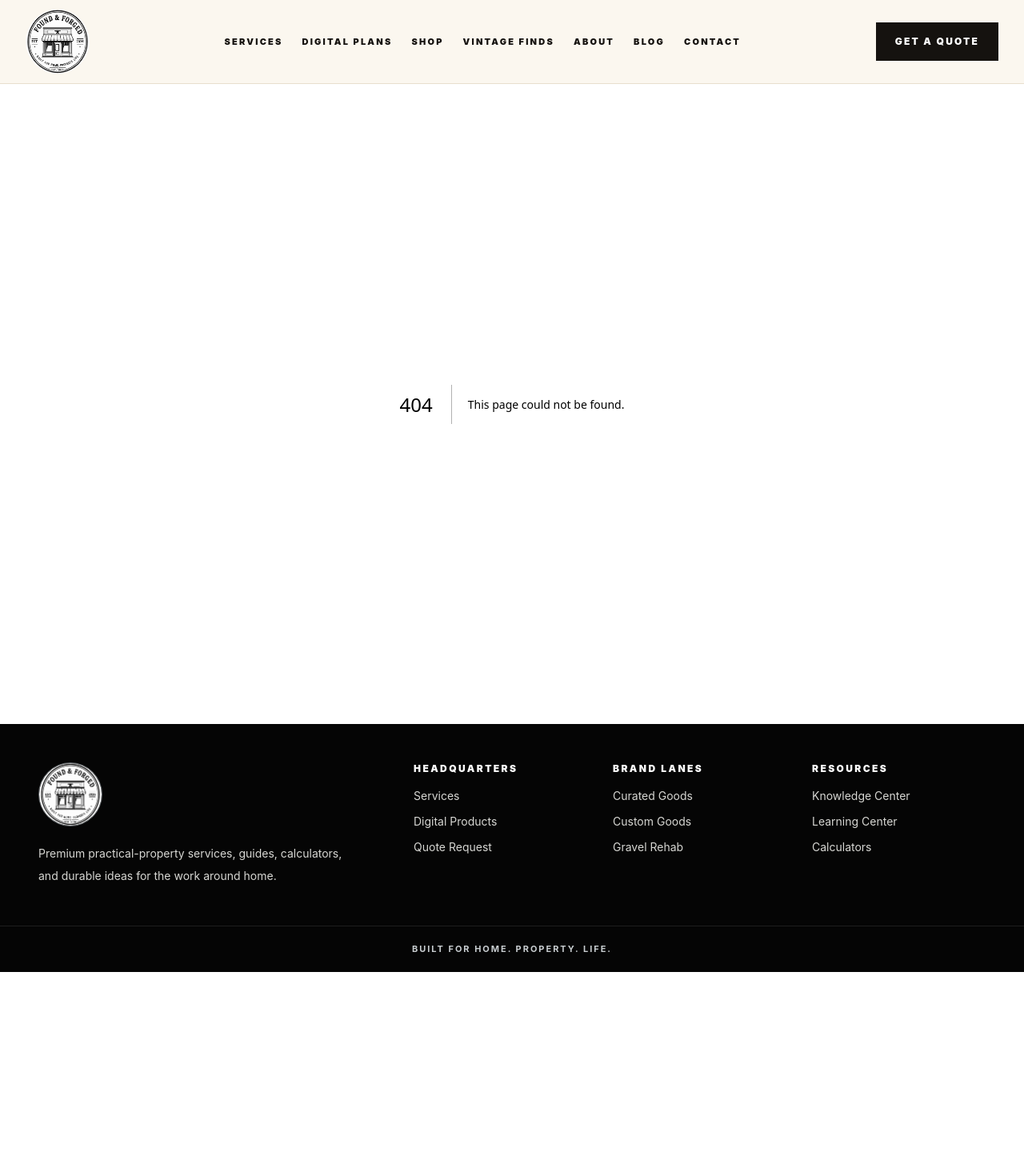
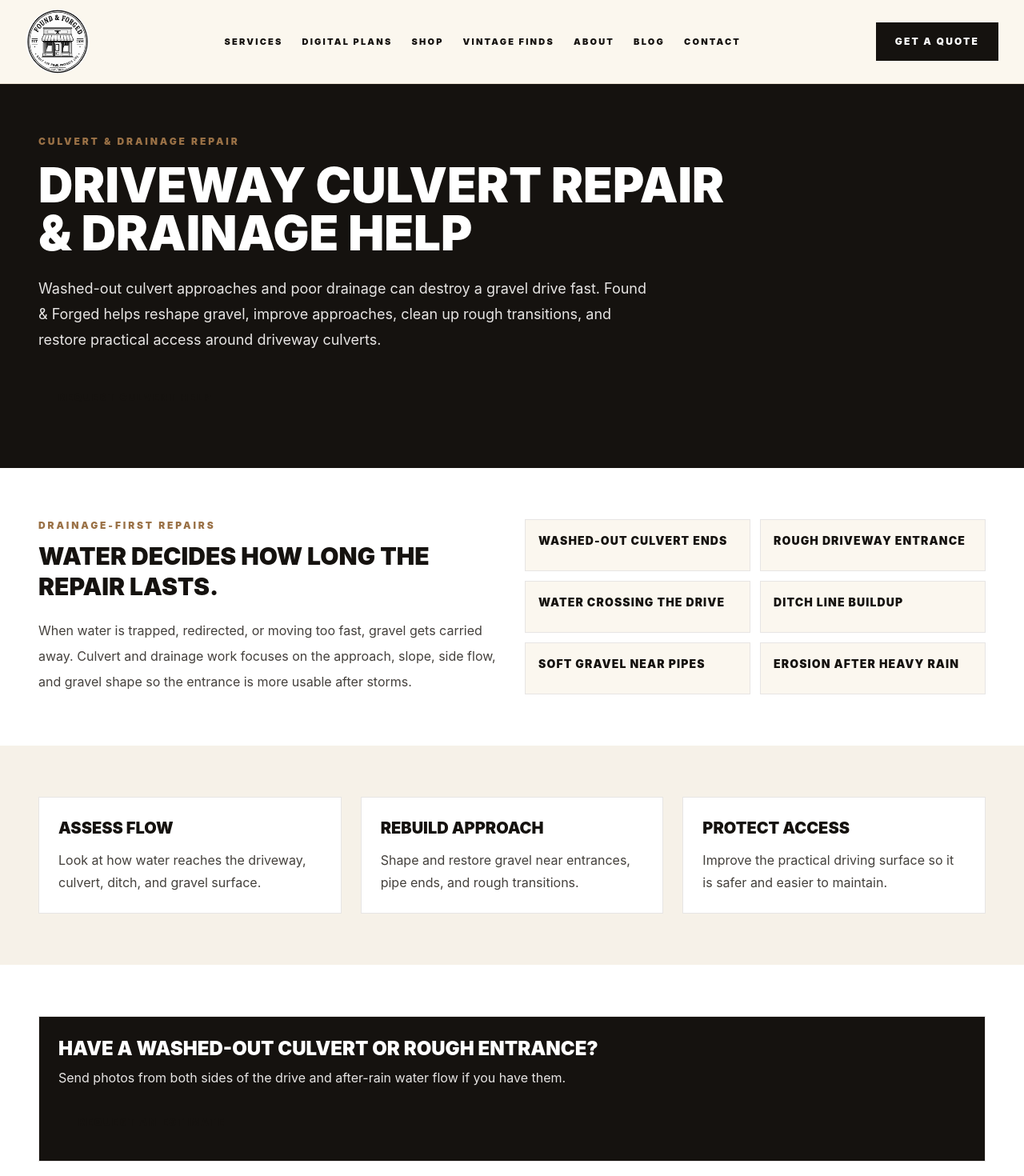
Before and after one commit to barrell1996/Found-ForgedWebsite, a Next.js app: page /culvert-repair in a window 1280 px wide. Before the commit this address had no page. Shown: the top 1470 px of the page at 80% size. Before the commit the page ends 1215 px from the top, so only its background shows below. Built offline with nearby package versions, Linux system fonts and the light colour scheme.

Commit message:
Add culvert repair service page

```diff
--- /dev/null
+++ b/app/culvert-repair/page.tsx
@@ -0,0 +1,23 @@
+import type { Metadata } from "next";
+import Link from "next/link";
+
+const issues = ["Washed-out culvert ends", "Rough driveway entrance", "Water crossing the drive", "Ditch line buildup", "Soft gravel near pipes", "Erosion after heavy rain"];
+
+export const metadata: Metadata = {
+  title: "Driveway Culvert Repair & Drainage Help in Western Ohio",
+  description: "Driveway culvert repair and drainage improvement in western Ohio for washed-out entrances, erosion, ditch flow, and gravel driveway water problems.",
+  openGraph: { title: "Driveway Culvert Repair in Western Ohio | Found & Forged", description: "Improve driveway entrances, culvert approaches, gravel washouts, and water movement around rural driveways." }
+};
+
+export default function CulvertRepairPage() {
+  const schema = { "@context": "https://schema.org", "@type": "Service", name: "Driveway Culvert Repair", provider: { "@type": "LocalBusiness", name: "Found & Forged Property Services" }, areaServed: "Western Ohio", serviceType: "Driveway culvert and drainage repair", url: "https://foundforgedco.com/culvert-repair" };
+  return (
+    <>
+      <script type="application/ld+json" dangerouslySetInnerHTML={{ __html: JSON.stringify(schema) }} />
+      <section className="section-pad bg-[#15120f] text-white"><div className="container-tight"><p className="eyebrow text-[#d4b07b]">Culvert & Drainage Repair</p><h1 className="mt-4 max-w-4xl text-4xl font-black uppercase leading-tight sm:text-6xl">Driveway Culvert Repair & Drainage Help</h1><p className="mt-6 max-w-3xl text-lg leading-8 text-stone-200">Washed-out culvert approaches and poor drainage can destroy a gravel drive fast. Found & Forged helps reshape gravel, improve approaches, clean up rough transitions, and restore practical access around driveway culverts.</p><Link href="/contact" className="button-secondary mt-8 border-white bg-white text-[#15120f] hover:bg-transparent hover:text-white">Request Culvert Help</Link></div></section>
+      <section className="section-pad bg-white"><div className="container-tight grid gap-8 lg:grid-cols-2"><div><p className="eyebrow">Drainage-first repairs</p><h2 className="mt-3 text-3xl font-black uppercase leading-tight text-[#15120f]">Water decides how long the repair lasts.</h2><p className="mt-5 leading-8 text-stone-700">When water is trapped, redirected, or moving too fast, gravel gets carried away. Culvert and drainage work focuses on the approach, slope, side flow, and gravel shape so the entrance is more usable after storms.</p></div><div className="grid gap-3 sm:grid-cols-2">{issues.map((item) => <div key={item} className="border border-stone-200 bg-[#fbf7ef] p-4 text-sm font-black uppercase tracking-[0.08em]">{item}</div>)}</div></div></section>
+      <section className="section-pad bg-[#f6f1e8]"><div className="container-tight grid gap-6 md:grid-cols-3">{[["Assess flow", "Look at how water reaches the driveway, culvert, ditch, and gravel surface."], ["Rebuild approach", "Shape and restore gravel near entrances, pipe ends, and rough transitions."], ["Protect access", "Improve the practical driving surface so it is safer and easier to maintain."]].map(([title, text]) => <div key={title} className="border border-stone-200 bg-white p-6"><h2 className="text-xl font-black uppercase">{title}</h2><p className="mt-3 leading-7 text-stone-700">{text}</p></div>)}</div></section>
+      <section className="section-pad bg-white"><div className="container-tight border border-stone-200 bg-[#15120f] p-6 text-white"><h2 className="text-2xl font-black uppercase">Have a washed-out culvert or rough entrance?</h2><p className="mt-2 text-stone-200">Send photos from both sides of the drive and after-rain water flow if you have them.</p><Link href="/contact" className="button-secondary mt-5 border-white bg-white text-[#15120f] hover:bg-transparent hover:text-white">Request an Estimate</Link></div></section>
+    </>
+  );
+}
```
